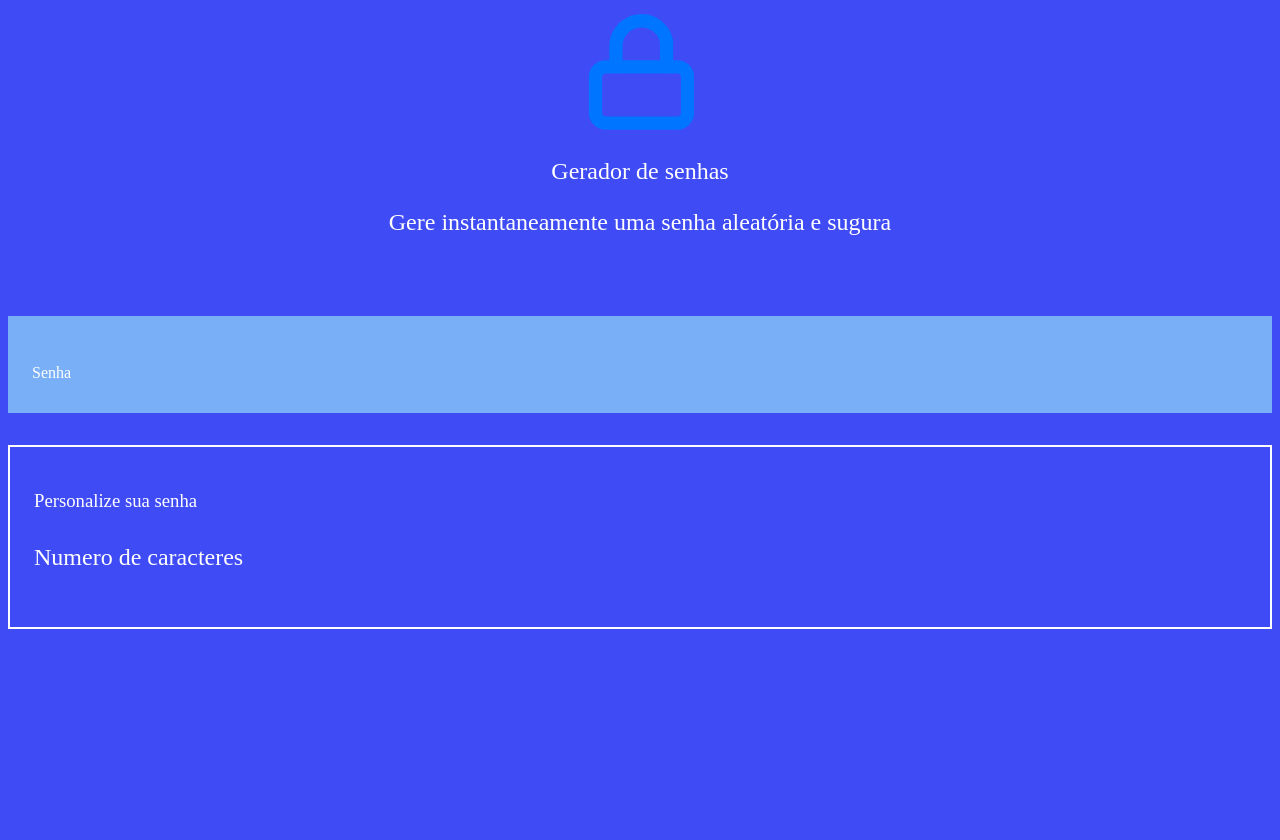
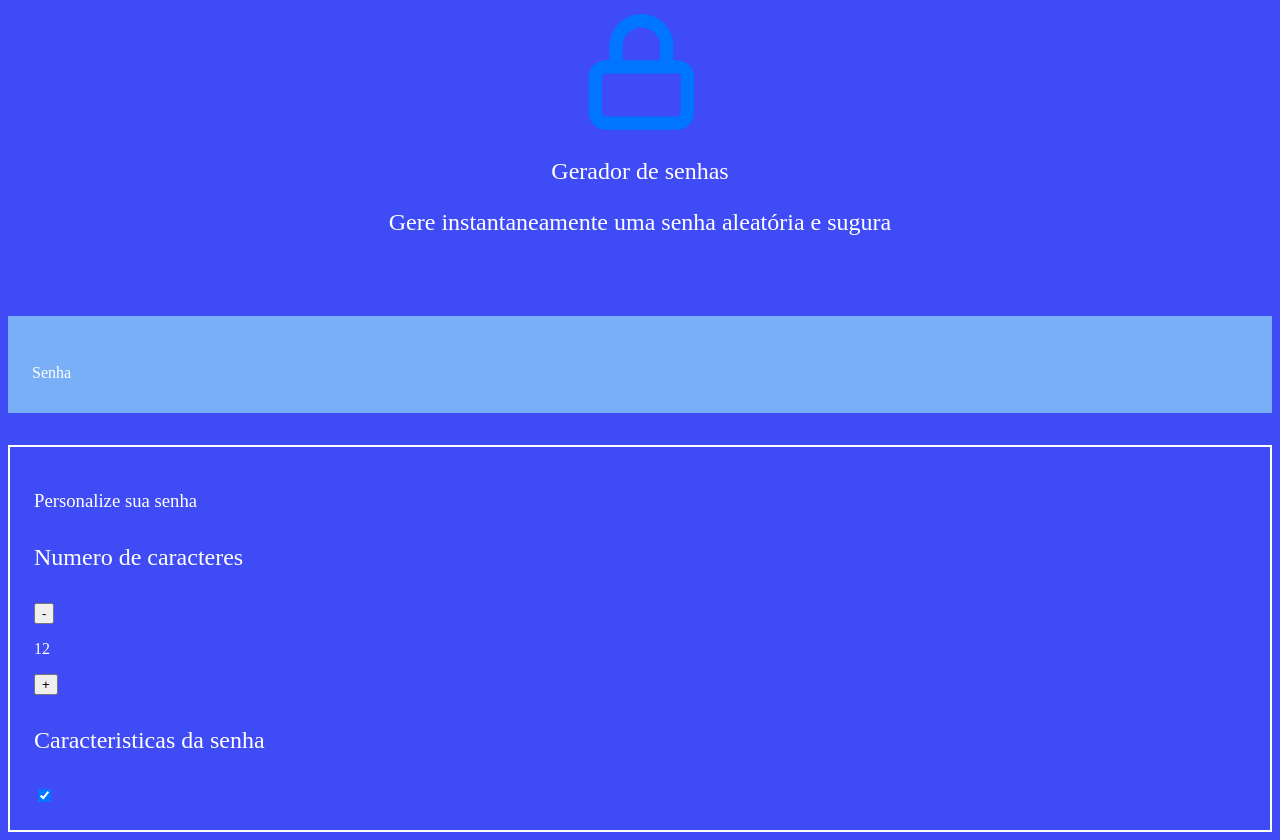
Before and after one commit to lucasralo/crie-uma-senha, a plain HTML site: page index.html in a window 1280 px wide. Before the commit the page ends 800 px from the top, so only its background shows below. Drawn offline with Linux system fonts and the light colour scheme; a web font is replaced by a local one.

Commit message:
25082025

```diff
--- a/index.html
+++ b/index.html
@@ -22,6 +22,17 @@
         <div class="parametro-coluna-senha">
             <div class="parametro-senha">
                 <h4 class="parametro-senha-titulo">Numero de caracteres</h4>
+            <div class="parametro-senha-botoes">
+                <button class="parametro-senha-botao">-</button>
+                <p class="parametro-senha-texto">12</p>
+                <button class="parametro-senha-botao">+</button>
+            </div>
+            </div>
+            <div class="parametro-senha">
+                <h4 class="parametro-senha-titulo">Caracteristicas da senha</h4>
+                <div class="parametro-senha-checkbox">
+                    <input name="maiusculo" type="checkbox" class="checkbox" checked>
+                </div>
             </div>
         </div>
     <div>
```
